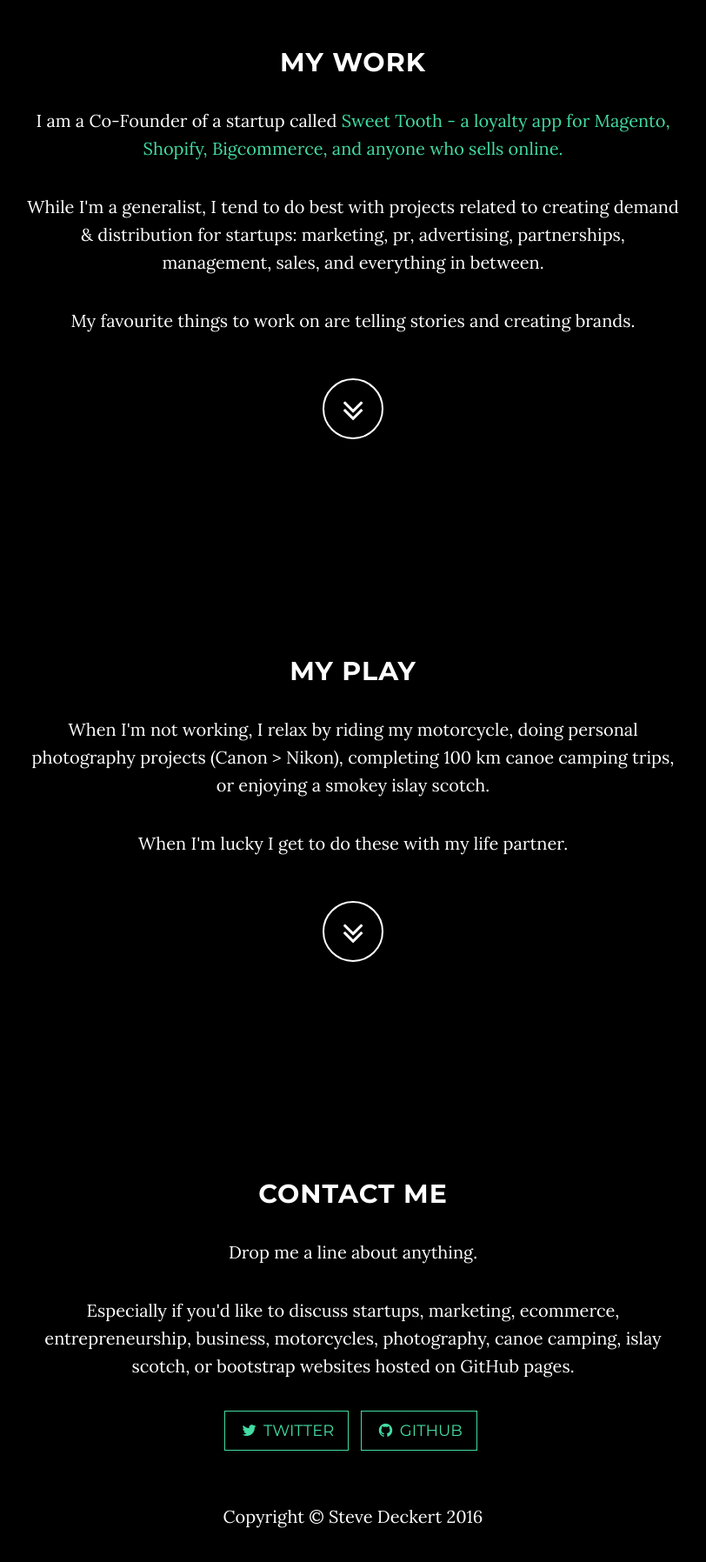
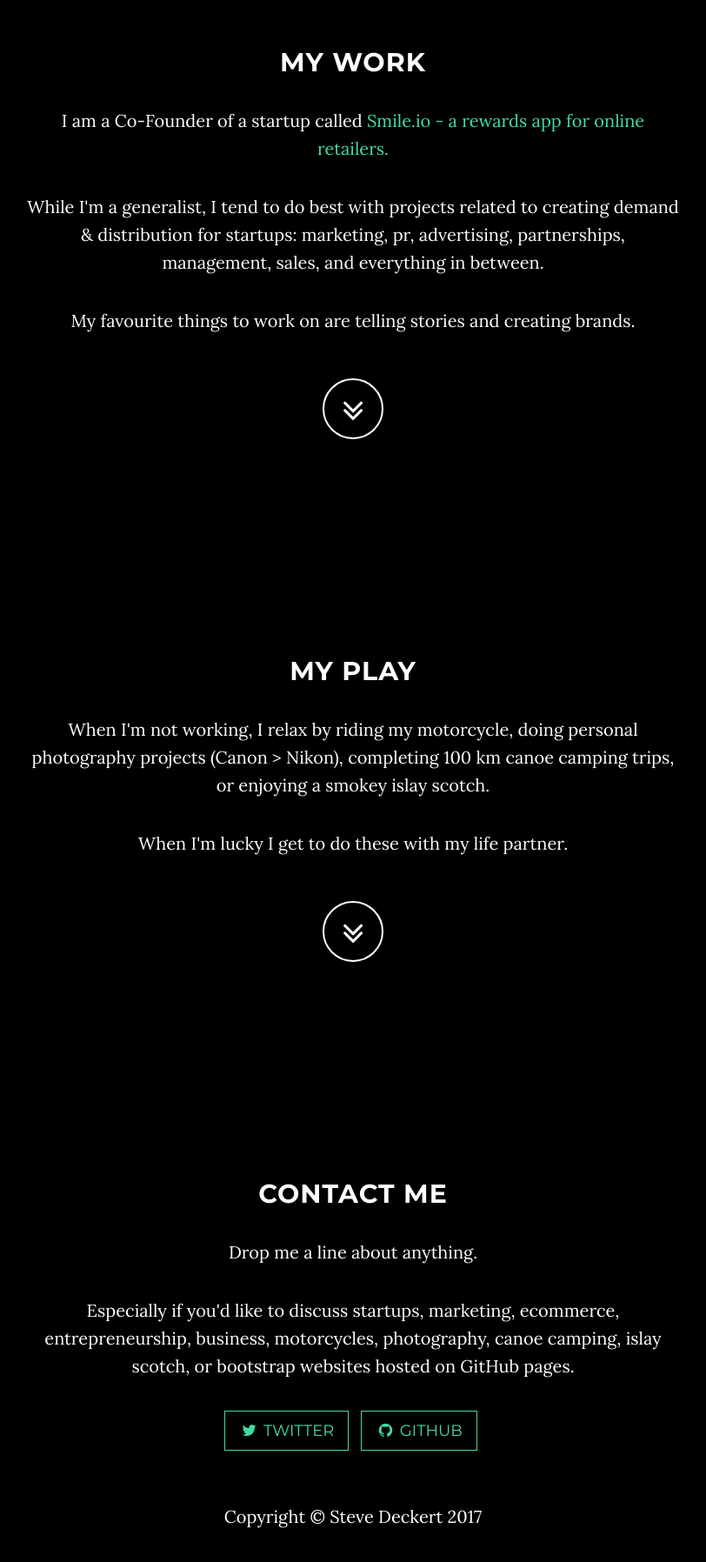
Before and after one commit to stevedeckert/stevedeckert.github.io, a plain HTML site: page index.html in a window 1280 px wide. Shown: the part 995-2791 px from the top of the page at 87% size, without its empty margins (234-1046 px from the left). Drawn offline with Linux system fonts and the light colour scheme.

Commit message:
Updating Sweet Tooth > Smile.io & copyright year
We rebranded Sweet Tooth to Smile.io, so I changed the name & url, as
well as updating the copyright year from 2016>2017,

```diff
--- a/index.html
+++ b/index.html
@@ -92,7 +92,7 @@
         <div class="row">
             <div class="col-lg-8 col-lg-offset-2">
                 <h2>My Work</h2>
-                <p>I am a Co-Founder of a startup called <a href="https://www.sweettoothrewards.com/" target="blank">Sweet Tooth - a loyalty app for Magento, Shopify, Bigcommerce, and anyone who sells online.</a></p>
+                <p>I am a Co-Founder of a startup called <a href="https://smile.io/" target="blank">Smile.io - a rewards app for online retailers.</a></p>
                 <p>While I'm a generalist, I tend to do best with projects related to creating demand &amp; distribution for startups: marketing, pr, advertising, partnerships, management, sales, and everything in between.</p>
                 <p>My favourite things to work on are telling stories and creating brands.</p>
                 <a href="#play" class="btn btn-circle page-scroll">
@@ -141,7 +141,7 @@
     <!-- Footer -->
     <footer>
         <div class="container text-center">
-            <p>Copyright &copy; Steve Deckert 2016</p>
+            <p>Copyright &copy; Steve Deckert 2017</p>
         </div>
     </footer>
 
```
Also changed, not shown: 2 other files.
